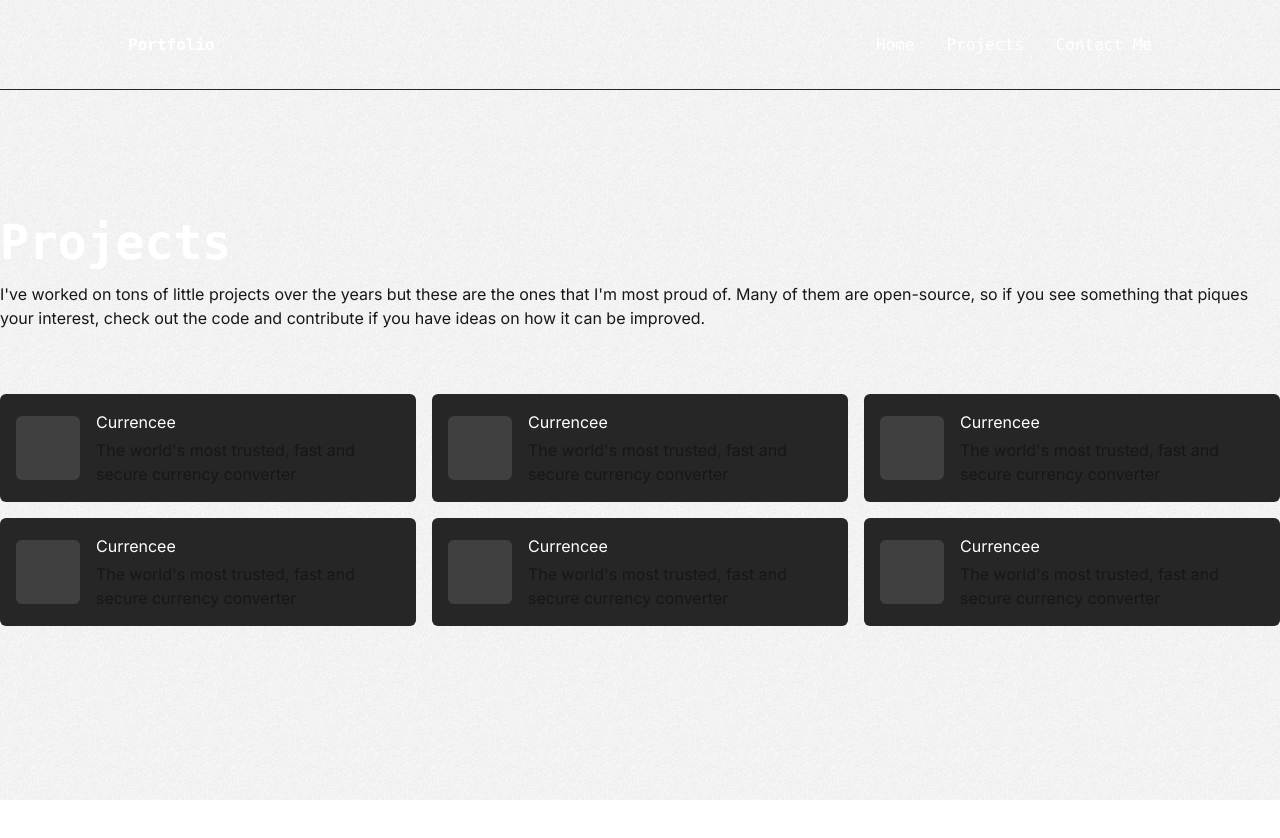
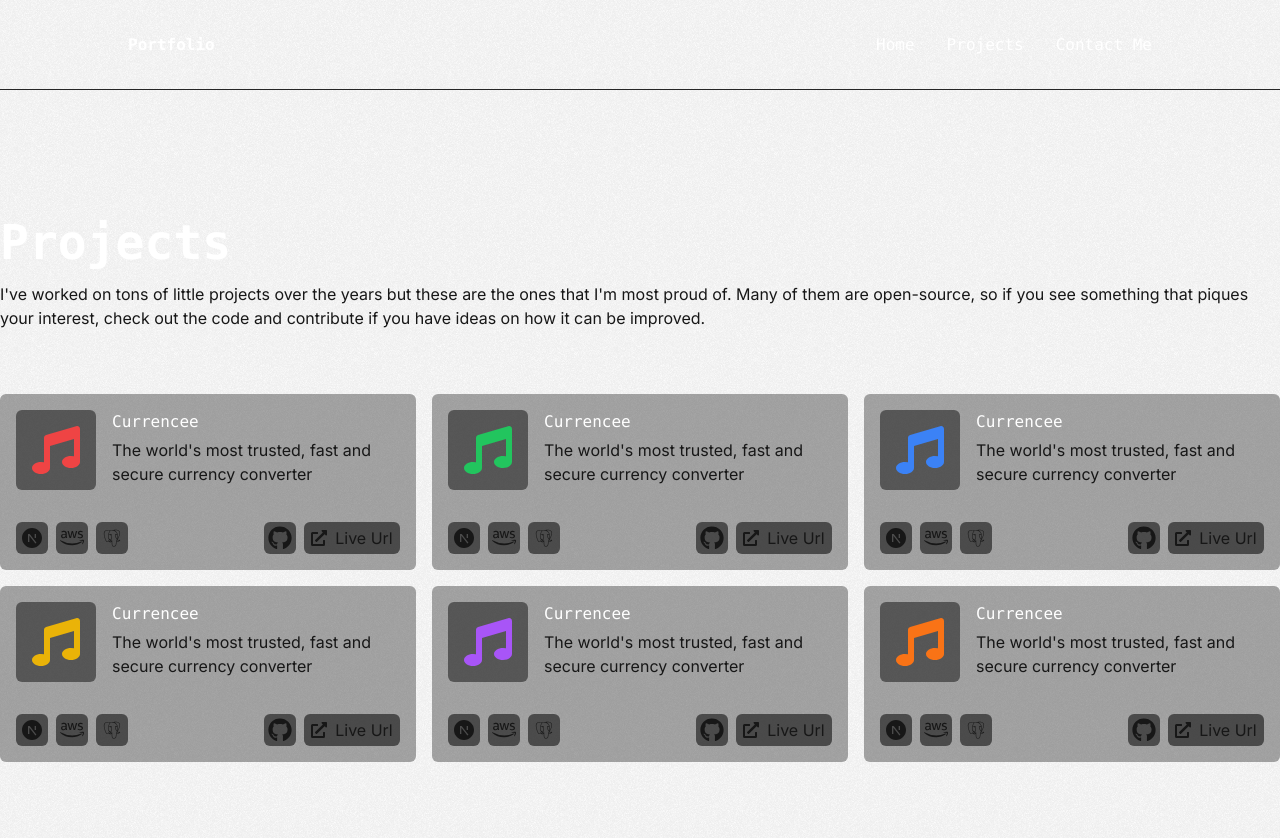
Before and after one commit to YaminNather/portfolio-website, a Next.js app: page /projects in a window 1280 px wide. Shown: the top 838 px of the page. Before the commit the page ends 800 px from the top, so only its background shows below. Built offline with nearby package versions, Linux system fonts and the light colour scheme.

Commit message:
=Project card changes

```diff
--- a/src/app/(pages)/projects/components/project_card/project_card.tsx
+++ b/src/app/(pages)/projects/components/project_card/project_card.tsx
@@ -1,15 +1,63 @@
-import { AnchorHTMLAttributes, DetailedHTMLProps } from "react";
+import { Button } from "@/app/components/button/button";
+import { DetailedHTMLProps, HTMLAttributes } from "react";
+import { DiPostgresql } from "react-icons/di";
+import { FaAws, FaExternalLinkAlt, FaGithub, FaMusic, FaReact } from "react-icons/fa";
+import { RiNextjsFill } from "react-icons/ri";
 
-export function ProjectCard(props: Omit<DetailedHTMLProps<AnchorHTMLAttributes<HTMLAnchorElement>, HTMLAnchorElement>, "href" | "children">) {
+export interface ProjectCardProps extends Omit<DetailedHTMLProps<HTMLAttributes<HTMLDivElement>, HTMLDivElement>, "children"> {
+  readonly index: number;
+}
+
+export function ProjectCard(props: ProjectCardProps) {
   return (
-    <a {...props} href="/" className="flex bg-neutral-800 hover:border border-neutral-500 rounded-md p-4 items-center">
-      <div className="flex-shrink-0 size-16 bg-neutral-700 rounded-md" />
+    <div {...props} className="bg-neutral-800 bg-opacity-40 hover:outline outline-neutral-500 rounded-md p-4 transition-all">
+      <div className="flex items-start">
+        <div className="flex-shrink-0 flex size-20 bg-neutral-800 bg-opacity-60 rounded-md p-4 justify-center items-center">
+          <FaMusic className={`size-full ${projectIconColors[props.index]}` }/>
+        </div>
 
-      <div className="ms-4">
-        <p className="text-white">Currencee</p>
+        <div className="ms-4">
+          <p className="font-mono font-extra-bold text-white">Currencee</p>
 
-        <p className="mt-1">The world's most trusted, fast and secure currency converter</p>
+          <p className="mt-1">The world's most trusted, fast and secure currency converter</p>
+        </div>
       </div>
-    </a>
+
+      <div className="mt-8 flex justify-between items-center">
+        <div className="flex items-center">
+          <div className="flex-shrink-0 flex size-8 bg-neutral-800 bg-opacity-70 rounded-md p-1 justify-center items-center">
+            <RiNextjsFill className="size-full" />
+          </div>
+
+          <div className="ms-2 flex-shrink-0 flex size-8 bg-neutral-800 bg-opacity-70 rounded-md p-1 justify-center items-center">
+            <FaAws className="size-full" />
+          </div>
+
+          <div className="ms-2 flex-shrink-0 flex size-8 bg-neutral-800 bg-opacity-70 rounded-md p-1 justify-center items-center">
+            <DiPostgresql className="size-full" />
+          </div>
+
+        </div>
+
+        <div className="flex items-center">
+          <div className="flex-shrink-0 flex size-8 bg-neutral-800 bg-opacity-70 rounded-md p-1 justify-center items-center">
+            <FaGithub className="size-full" />
+          </div>
+
+          <Button className="min-w-24 min-h-8 rounded-md ms-2 bg-neutral-800 bg-opacity-70 flex justify-center items-center">
+            <FaExternalLinkAlt /> <span className="ms-2">Live Url</span>
+          </Button>
+        </div>
+      </div>
+    </div>
   );
 }
+
+const projectIconColors: string[] = [
+  "text-red-500",
+  "text-green-500",
+  "text-blue-500",
+  "text-yellow-500",
+  "text-purple-500",
+  "text-orange-500",
+];
--- a/src/app/(pages)/projects/page.tsx
+++ b/src/app/(pages)/projects/page.tsx
@@ -17,7 +17,7 @@ export default function ProjectsPage() {
 
         <div className="mt-16 grid grid-cols-3 gap-4">
           {new Array(6).fill(0).map(
-            (element) => <ProjectCard key={element} />
+            (element, index) => <ProjectCard key={element} index={index} />
           )}
         </div>
       </main>
--- /dev/null
+++ b/src/app/(pages)/projects/project.ts
@@ -0,0 +1,6 @@
+export class Project {
+    constructor(
+        private readonly name: string,
+        private readonly technologies: string,
+    ) {}
+}
--- /dev/null
+++ b/src/app/components/button/button.tsx
@@ -0,0 +1,10 @@
+import { ButtonHTMLAttributes, DetailedHTMLProps } from "react";
+
+export function Button(props: DetailedHTMLProps<ButtonHTMLAttributes<HTMLButtonElement>, HTMLButtonElement>) {
+  return (
+    <button
+      {...props}
+      className={`min-w-24 min-h-8 rounded-md ms-2 bg-neutral-800 bg-opacity-70 hover:outline outline-neutral-500 flex justify-center items-center ${props.className}`}
+    />
+  );
+}
```
